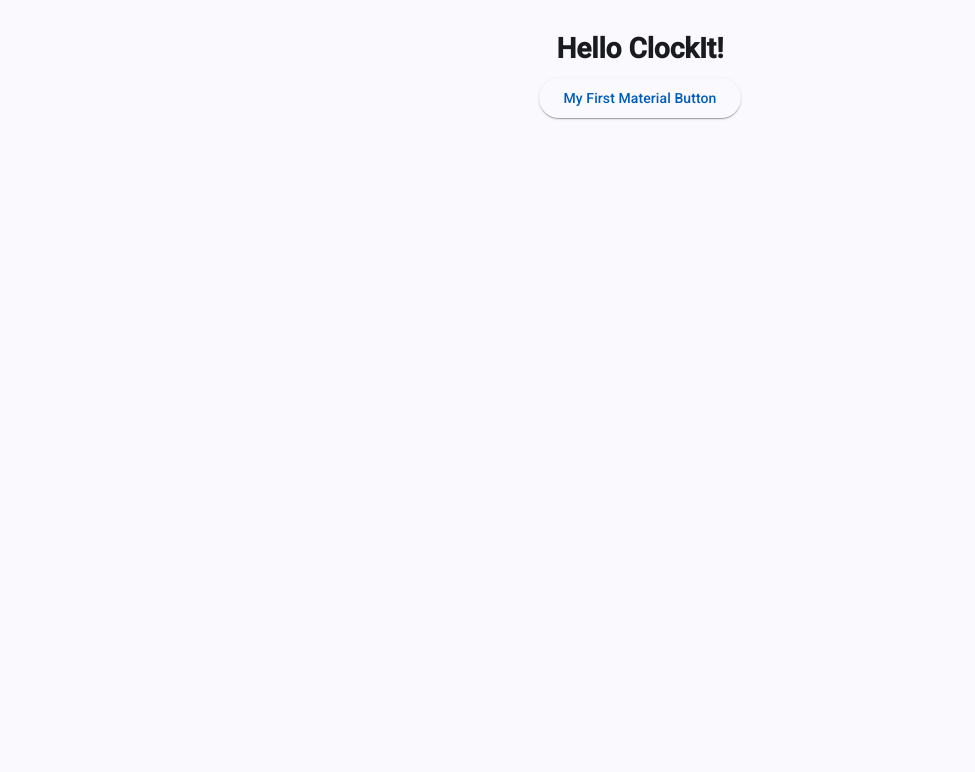
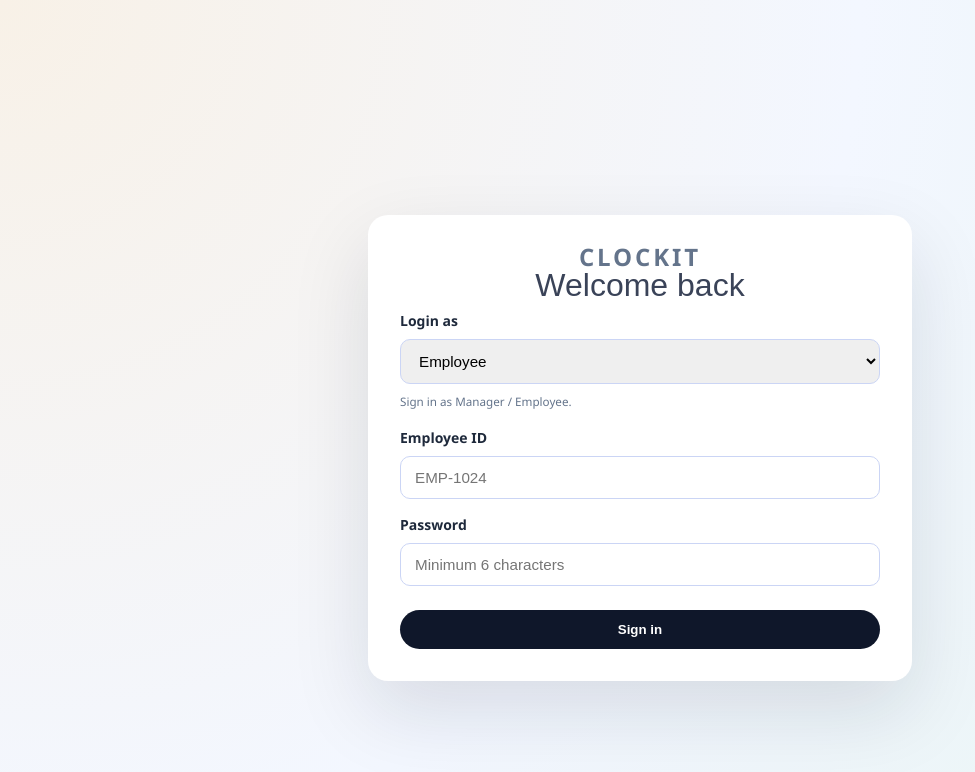
Before and after one commit to anushri-nr/ClockIt, an Angular app in the folder frontend/: page /login in a window 1280 px wide. Before the commit this address led to /. Shown: the top 772 px of the page, without its empty margins (0-975 px from the left). Built offline with nearby package versions, Linux system fonts and the light colour scheme.

Commit message:
Login page with Employee and manager scoll down option

```diff
--- a/frontend/package.json
+++ b/frontend/package.json
@@ -28,7 +28,7 @@
     "@angular/compiler": "^21.1.0",
     "@angular/core": "^21.1.0",
     "@angular/forms": "^21.1.0",
-    "@angular/material": "~21.1.2",
+    "@angular/material": "~21.1.3",
     "@angular/platform-browser": "^21.1.0",
     "@angular/router": "^21.1.0",
     "rxjs": "~7.8.0",
@@ -38,6 +38,7 @@
     "@angular/build": "^21.1.2",
     "@angular/cli": "^21.1.2",
     "@angular/compiler-cli": "^21.1.0",
+    "@angular/material": "^21.1.3",
     "jsdom": "^27.1.0",
     "typescript": "~5.9.2",
     "vitest": "^4.0.8"
--- a/frontend/src/app/app.html
+++ b/frontend/src/app/app.html
@@ -1,8 +1 @@
-<div style="padding: 20px; text-align: center;">
-  <h1>
-    Hello ClockIt!
-  </h1>
-  <button mat-raised-button color="primary">
-    My First Material Button
-  </button>
-</div>
+<router-outlet></router-outlet>
--- a/frontend/src/app/app.routes.ts
+++ b/frontend/src/app/app.routes.ts
@@ -1,3 +1,7 @@
 import { Routes } from '@angular/router';
+import { LoginComponent } from './auth/login.component';
 
-export const routes: Routes = [];
+export const routes: Routes = [
+  { path: '', pathMatch: 'full', redirectTo: 'login' },
+  { path: 'login', component: LoginComponent }
+];
--- a/frontend/src/app/app.scss
+++ b/frontend/src/app/app.scss
@@ -0,0 +1,4 @@
+:host {
+  display: block;
+  min-height: 100vh;
+}
--- a/frontend/src/app/app.ts
+++ b/frontend/src/app/app.ts
@@ -1,15 +1,14 @@
-import { Component} from '@angular/core';
+import { Component } from '@angular/core';
 import { RouterOutlet } from '@angular/router';
-import { MatButtonModule } from '@angular/material/button';
 
 @Component({
   selector: 'app-root',
-  imports: [RouterOutlet, MatButtonModule],
+  imports: [RouterOutlet],
   templateUrl: './app.html',
   styleUrl: './app.scss'
 })
 export class AppComponent {
-  title = 'frontend';
+  title = 'ClockIt';
 }
 
-export { AppComponent as App};
+export { AppComponent as App };
--- /dev/null
+++ b/frontend/src/app/auth/auth.models.ts
@@ -0,0 +1,5 @@
+export interface LoginPayload {
+  role: 'Employee' | 'Manager';
+  employeeId: string;
+  password: string;
+}
--- /dev/null
+++ b/frontend/src/app/auth/auth.service.ts
@@ -0,0 +1,16 @@
+import { Injectable } from '@angular/core';
+import { Observable, of, throwError } from 'rxjs';
+import { delay } from 'rxjs/operators';
+import { LoginPayload } from './auth.models';
+
+@Injectable({ providedIn: 'root' })
+export class AuthService {
+  // TODO: Replace mock logic with real API calls when endpoints are ready.
+  login(payload: LoginPayload): Observable<{ token: string }> {
+    if (payload.employeeId.toLowerCase().includes('fail')) {
+      return throwError(() => new Error('Invalid credentials.'));
+    }
+
+    return of({ token: 'mock-token' }).pipe(delay(600));
+  }
+}
--- /dev/null
+++ b/frontend/src/app/auth/login.component.html
@@ -0,0 +1,41 @@
+<section class="auth-shell">
+  <div class="auth-card">
+    <header>
+      <p class="eyebrow">ClockIt</p>
+      <h1>Welcome back</h1>
+      <!-- <p class="subhead">Sign in to manage shifts, attendance, and payouts.</p> -->
+    </header>
+
+    <form [formGroup]="form" (ngSubmit)="submit()">
+      <label class="field">
+        <span>Login as</span>
+        <select formControlName="role" aria-label="Select role">
+          <option value="Employee">Employee</option>
+          <option value="Manager">Manager</option>
+        </select>
+        <small class="hint"> Sign in as Manager / Employee.</small>
+      </label>
+
+      <label class="field">
+        <span>Employee ID</span>
+        <input type="text" formControlName="employeeId" placeholder="EMP-1024" />
+        <small *ngIf="form.get('employeeId')?.touched && form.get('employeeId')?.invalid">Required</small>
+      </label>
+
+      <label class="field">
+        <span>Password</span>
+        <input type="password" formControlName="password" placeholder="Minimum 6 characters" />
+        <small *ngIf="form.get('password')?.touched && form.get('password')?.invalid">
+          Minimum 6 characters
+        </small>
+      </label>
+
+      <button class="primary" type="submit" [disabled]="isSubmitting">
+        {{ isSubmitting ? 'Signing in...' : 'Sign in' }}
+      </button>
+    </form>
+
+    <div class="message success" *ngIf="successMessage">{{ successMessage }}</div>
+    <div class="message error" *ngIf="errorMessage">{{ errorMessage }}</div>
+  </div>
+</section>
--- /dev/null
+++ b/frontend/src/app/auth/login.component.scss
@@ -0,0 +1,122 @@
+.auth-shell {
+  min-height: 100vh;
+  display: grid;
+  place-items: center;
+  padding: 48px 20px;
+  background: radial-gradient(circle at top left, #f8f1e7, #f3f7ff 55%, #e7f4f2);
+  font-family: 'Segoe UI', system-ui, sans-serif;
+}
+
+.auth-card {
+  width: min(480px, 100%);
+  background: #ffffff;
+  border-radius: 20px;
+  padding: 32px;
+  box-shadow: 0 30px 80px rgba(15, 23, 42, 0.12);
+}
+
+header {
+  text-align: center;
+  margin-bottom: 16px;
+}
+
+.eyebrow {
+  text-transform: uppercase;
+  letter-spacing: 0.12em;
+  font-size: 1.5rem;
+  color: #64748b;
+  margin: 0 0 8px 0;
+  font-weight: 700;
+}
+
+h1 {
+  margin: 0 0 8px 0;
+  font-size: 2rem;
+  color: #3a4358;
+  font-weight: 400;
+  font-family: 'Poppins', Arial, sans-serif;
+}
+
+.subhead {
+  margin: 0 0 24px 0;
+  color: #475569;
+}
+
+form {
+  display: grid;
+  gap: 16px;
+}
+
+.field {
+  display: grid;
+  gap: 8px;
+  color: #1e293b;
+
+  span {
+    font-weight: 600;
+  }
+
+  input,
+  select {
+    padding: 12px 14px;
+    border: 1px solid #cbd5f5;
+    border-radius: 10px;
+    font-size: 0.95rem;
+  }
+
+  small {
+    color: #dc2626;
+  }
+}
+
+.field .hint {
+  color: #64748b;
+  font-weight: 500;
+}
+
+.primary {
+  margin-top: 8px;
+  padding: 12px 16px;
+  border: none;
+  border-radius: 999px;
+  background: #0f172a;
+  color: #fff;
+  font-weight: 600;
+  cursor: pointer;
+}
+
+.primary:disabled {
+  opacity: 0.6;
+  cursor: not-allowed;
+}
+
+.message {
+  margin-top: 16px;
+  padding: 12px 14px;
+  border-radius: 12px;
+  font-weight: 600;
+}
+
+.message.success {
+  background: #ecfdf3;
+  color: #15803d;
+}
+
+.message.error {
+  background: #fee2e2;
+  color: #b91c1c;
+}
+
+footer {
+  margin-top: 24px;
+  display: flex;
+  gap: 8px;
+  justify-content: center;
+  color: #64748b;
+
+  a {
+    color: #2563eb;
+    font-weight: 600;
+    text-decoration: none;
+  }
+}
--- /dev/null
+++ b/frontend/src/app/auth/login.component.ts
@@ -0,0 +1,52 @@
+import { Component, inject } from '@angular/core';
+import { CommonModule } from '@angular/common';
+import { FormBuilder, ReactiveFormsModule, Validators } from '@angular/forms';
+import { AuthService } from './auth.service';
+
+@Component({
+  selector: 'app-login',
+  standalone: true,
+  imports: [CommonModule, ReactiveFormsModule],
+  templateUrl: './login.component.html',
+  styleUrl: './login.component.scss'
+})
+export class LoginComponent {
+  isSubmitting = false;
+  errorMessage = '';
+  successMessage = '';
+
+  private fb = inject(FormBuilder);
+  private auth = inject(AuthService);
+
+  form = this.fb.group({
+    role: ['Employee' as 'Employee' | 'Manager'],
+    employeeId: ['', [Validators.required]],
+    password: ['', [Validators.required, Validators.minLength(6)]]
+  });
+
+  submit(): void {
+    this.errorMessage = '';
+    this.successMessage = '';
+
+    if (this.form.invalid) {
+      this.form.markAllAsTouched();
+      return;
+    }
+
+    this.isSubmitting = true;
+    this.auth.login({
+      role: this.form.value.role ?? 'Employee',
+      employeeId: this.form.value.employeeId ?? '',
+      password: this.form.value.password ?? ''
+    }).subscribe({
+      next: () => {
+        this.isSubmitting = false;
+        this.successMessage = 'Login successful.';
+      },
+      error: (err: Error) => {
+        this.isSubmitting = false;
+        this.errorMessage = err.message || 'Login failed.';
+      }
+    });
+  }
+}
--- a/frontend/src/styles.scss
+++ b/frontend/src/styles.scss
@@ -35,4 +35,5 @@ body {
   margin: 0;
   height: 100%;
 }
+
 /* You can add global styles to this file, and also import other style files */
```
Also changed, not shown: 1 other file (tests, documents, lock files or other folders).
